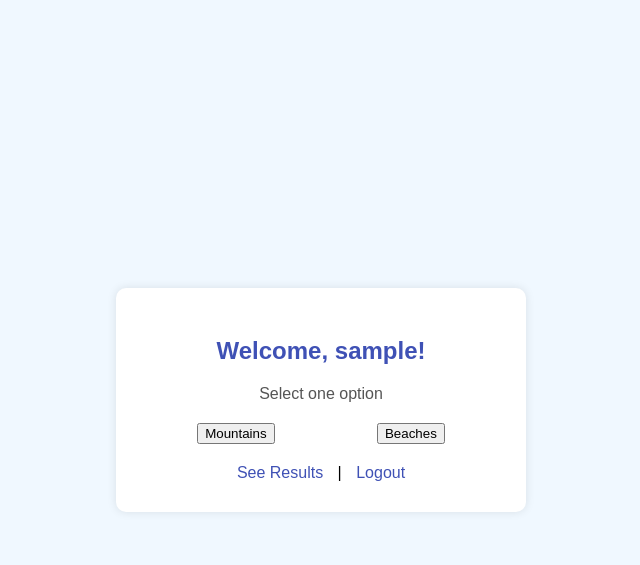
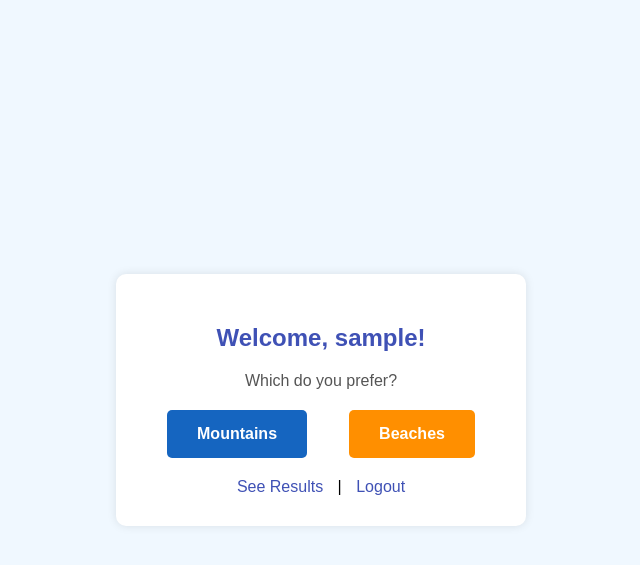
Before and after one commit to Ritesh-0001/voting-app, a Flask app: page /vote in a window 1280 px wide. Shown: the top 565 px of the page, without its empty margins (319-959 px from the left). Run offline with Flask 3, Linux system fonts and the light colour scheme; the visitor is signed in with stand-in values (Sample User, id 1).

Commit message:
Update vote.html

```diff
--- a/Flaskk/templates/vote.html
+++ b/Flaskk/templates/vote.html
@@ -17,7 +17,7 @@
 </html>
  -->
 
- <!DOCTYPE html>
+<!--  <!DOCTYPE html>
 <html>
 <head>
     <title>Vote</title>
@@ -110,3 +110,98 @@
     </div>
 </body>
 </html>
+ -->
+
+ <!DOCTYPE html>
+<html>
+<head>
+    <title>Vote</title>
+    <style>
+        body {
+            font-family: Arial, sans-serif;
+            background-color: #f0f8ff;
+            text-align: center;
+            margin: 0;
+            padding: 0;
+            display: flex;
+            justify-content: center;
+            align-items: center;
+            height: 100vh;
+        }
+        .container {
+            background-color: white;
+            padding: 30px;
+            border-radius: 10px;
+            box-shadow: 0 0 10px rgba(0,0,0,0.1);
+            width: 350px;
+        }
+        h2 {
+            color: #3f51b5;
+            margin-bottom: 20px;
+        }
+        p {
+            color: #555;
+            margin-bottom: 15px;
+        }
+        .option-buttons {
+            display: flex;
+            justify-content: space-around;
+            margin: 20px 0;
+        }
+        .mountains-button {
+            background-color: #1565c0;
+            color: white;
+            border: none;
+            padding: 15px 30px;
+            border-radius: 5px;
+            cursor: pointer;
+            font-size: 16px;
+            font-weight: bold;
+        }
+        .mountains-button:hover {
+            background-color: #0d47a1;
+        }
+        .beaches-button {
+            background-color: #ff8f00;
+            color: white;
+            border: none;
+            padding: 15px 30px;
+            border-radius: 5px;
+            cursor: pointer;
+            font-size: 16px;
+            font-weight: bold;
+        }
+        .beaches-button:hover {
+            background-color: #ef6c00;
+        }
+        .links {
+            margin-top: 20px;
+        }
+        a {
+            color: #3f51b5;
+            text-decoration: none;
+            margin: 0 10px;
+        }
+        a:hover {
+            text-decoration: underline;
+        }
+    </style>
+</head>
+<body>
+    <div class="container">
+        <h2>Welcome, {{ session['username'] }}!</h2>
+        <form method="POST">
+            <p>Which do you prefer?</p>
+            <div class="option-buttons">
+                <button type="submit" name="team" value="MI" class="mountains-button">Mountains</button>
+                <button type="submit" name="team" value="SRH" class="beaches-button">Beaches</button>
+            </div>
+        </form>
+
+        <div class="links">
+            <a href="/results">See Results</a> |
+            <a href="/logout">Logout</a>
+        </div>
+    </div>
+</body>
+</html>
```
